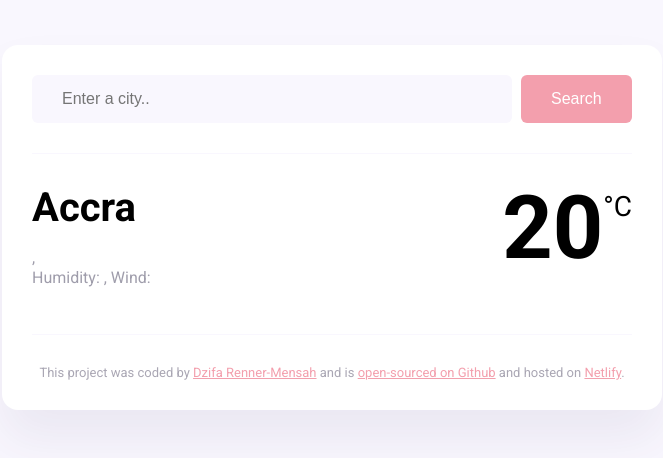
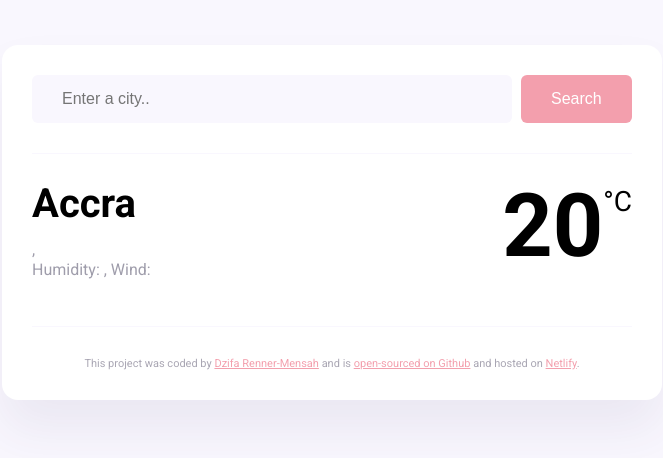
Before and after one commit to dzifarr/blue-app, a plain HTML site: page index.html in a window 1280 px wide. Shown: the whole page, without its empty margins (308-971 px from the left). Drawn offline with nearby package versions, Linux system fonts and the light colour scheme; no server answers.

Commit message:
modified src/style.css

```diff
--- a/src/style.css
+++ b/src/style.css
@@ -44,7 +44,7 @@ footer {
   border-top: 1px solid #f9f7fe;
   padding: 30px 0 0 0;
   text-align: center;
-  font-size: 13px;
+  font-size: 11px;
   color: #27214266;
 }
 
@@ -60,7 +60,7 @@ main {
 .weather-city {
   margin: 0;
   font-size: 40px;
-  line-height: 48px;
+  line-height: 40px;
 }
 
 .weather-display {
@@ -79,7 +79,7 @@ main {
 
 .temperature-figure {
   font-size: 88px;
-  line-height: 88px;
+  line-height: 83px;
   font-weight: bold;
 }
 
@@ -90,5 +90,5 @@ main {
 
 .temperature-unit {
   font-size: 28px;
-  margin-top: 6px;
+  margin-top: 1px;
 }
```
